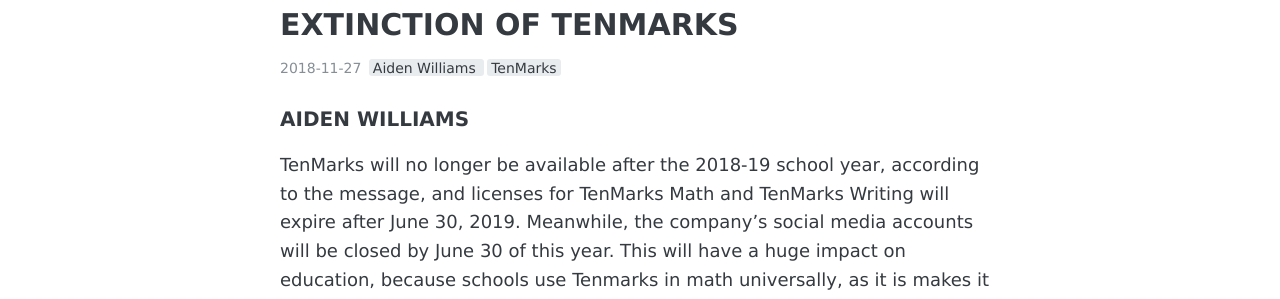
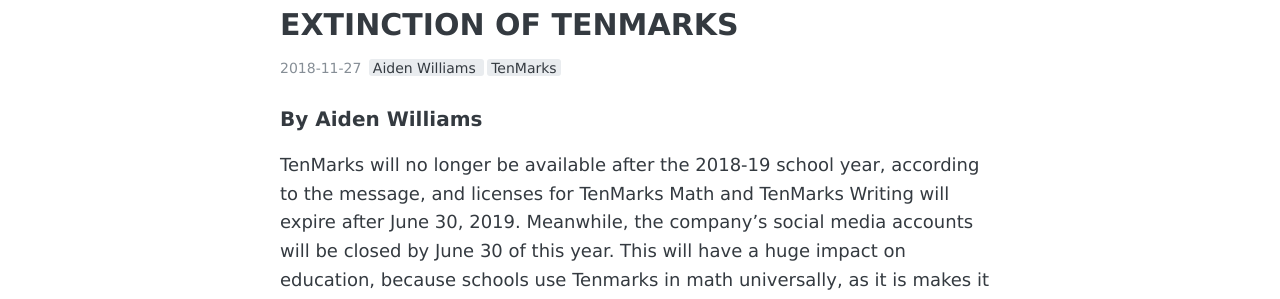
Before and after one commit to FHSD-Nagel-Journalist-1/FHSD-Nagel-Journalist-1.github.io, a Jekyll site: the page built from _posts/2018-11-27-tenmark.md, in a window 1280 px wide. Shown: the part 212-511 px from the top of the page. Built offline with Jekyll 4.4.1, drawn with Linux system fonts in a browser that asks for light colours.

```diff
--- a/_posts/2018-11-27-tenmark.md
+++ b/_posts/2018-11-27-tenmark.md
@@ -6,7 +6,7 @@ tags:
   - TenMarks
 ---
 
-### AIDEN WILLIAMS
+### By Aiden Williams
 
 
 TenMarks will no longer be available after the 2018-19 school year, according to the message, and licenses for TenMarks Math and TenMarks Writing will expire after June 30, 2019. Meanwhile, the company's social media accounts will be closed by June 30 of this year. This will have a huge impact on education, because schools use Tenmarks in math universally, as it is makes it easy for the teacher to grade, and is easily accessible for students. This will cause a giant change in math class! What will teachers do instead for homework?
```
